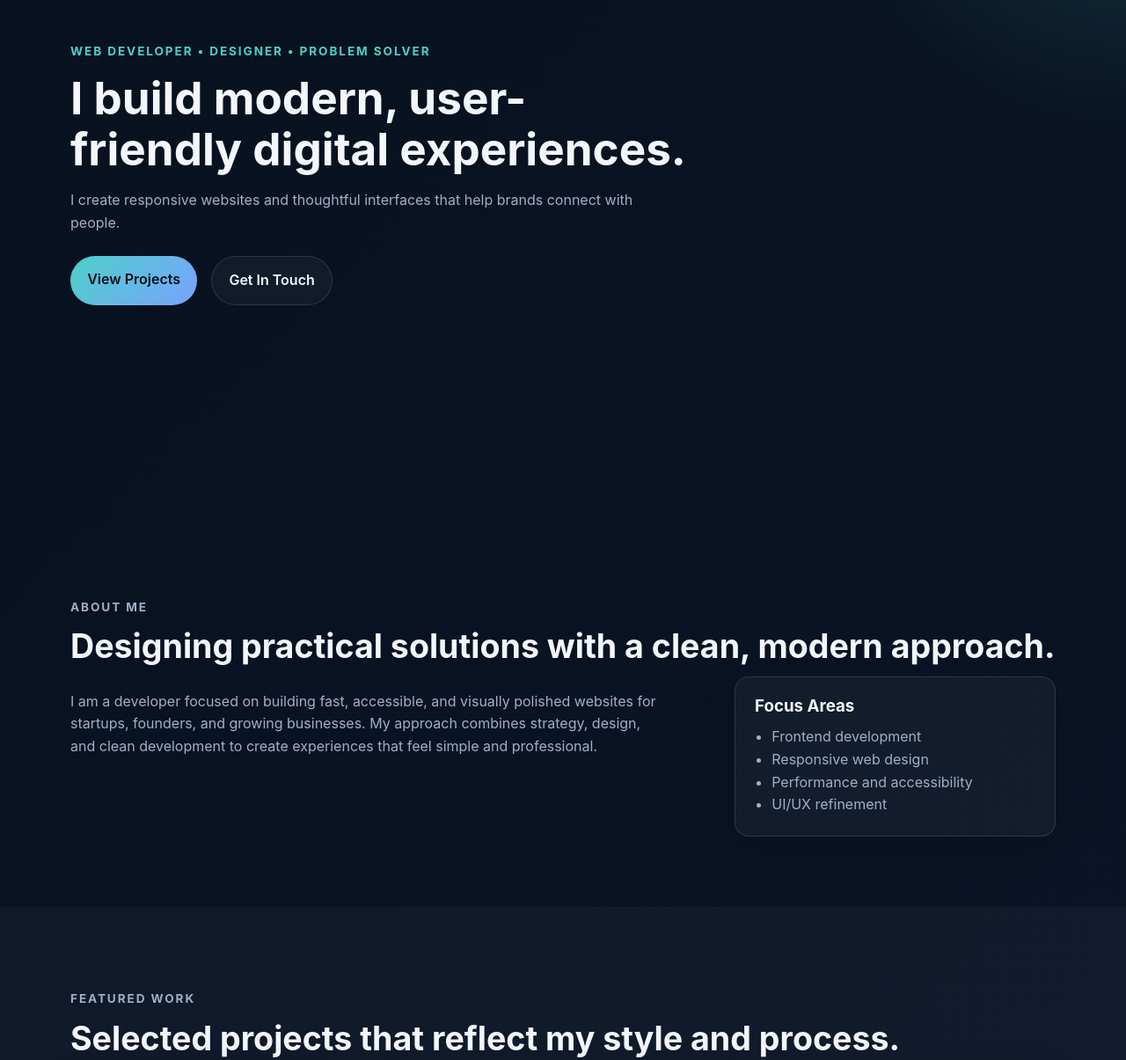
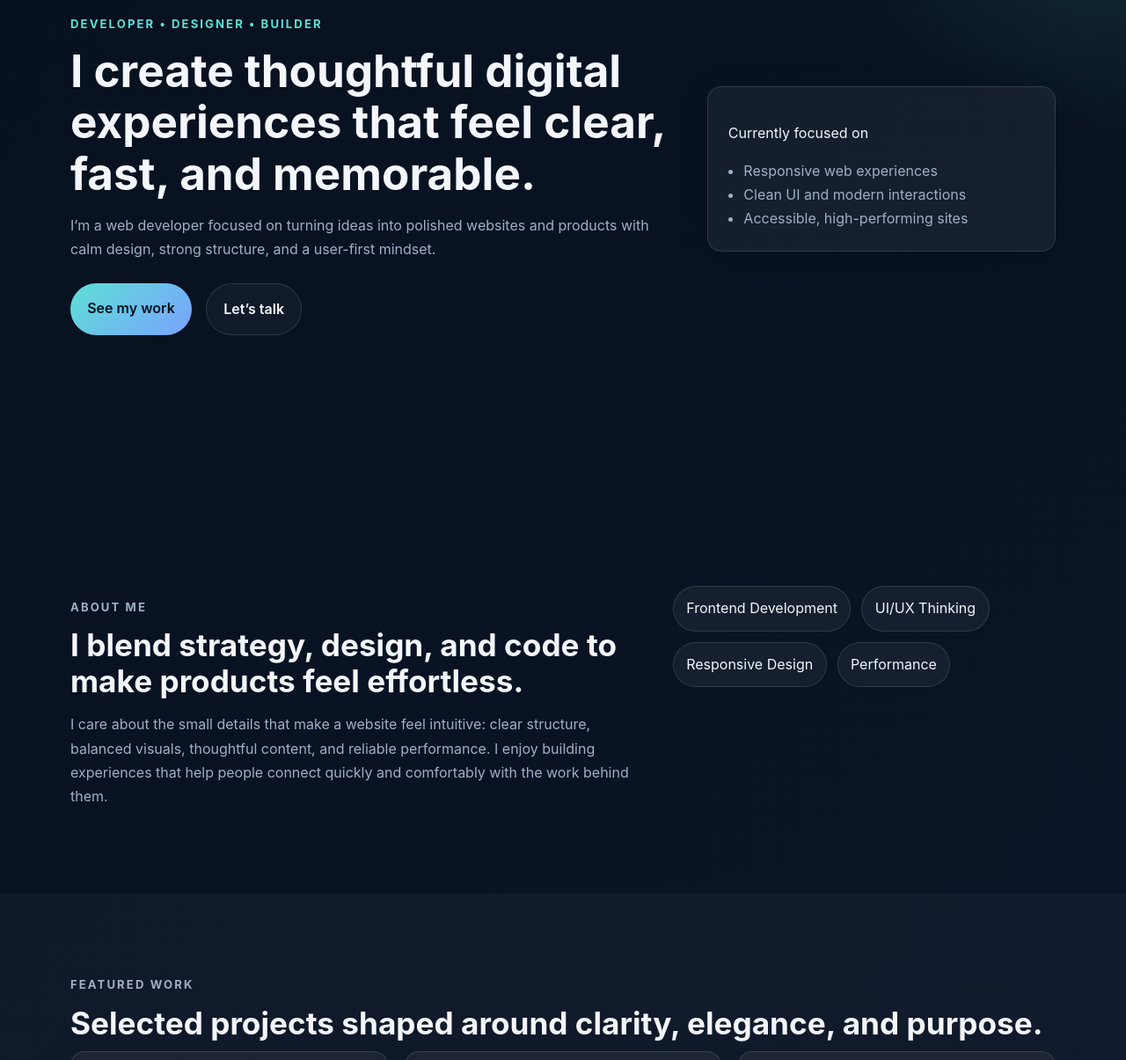
Before and after one commit to achyusuf/portfolio, a plain HTML site: page index.html in a window 1280 px wide. Shown: the part 214-1419 px from the top of the page at 88% size. Drawn offline with Linux system fonts and the light colour scheme; a script that the page names is missing.

Commit message:
fix: adjust it

```diff
--- a/index.html
+++ b/index.html
@@ -3,7 +3,7 @@
   <head>
     <meta charset="UTF-8" />
     <meta name="viewport" content="width=device-width, initial-scale=1.0" />
-    <meta name="description" content="Professional portfolio website built for GitHub Pages deployment." />
+    <meta name="description" content="Professional portfolio for Alex Yusuf, showcasing modern web development and thoughtful digital experiences." />
     <title>Alex Yusuf | Portfolio</title>
     <link rel="stylesheet" href="styles.css" />
   </head>
@@ -13,46 +13,53 @@
         <a class="brand" href="#home">Alex Yusuf</a>
         <div class="nav-links">
           <a href="#about">About</a>
-          <a href="#projects">Projects</a>
+          <a href="#projects">Work</a>
           <a href="#contact">Contact</a>
         </div>
       </nav>
 
       <section id="home" class="hero-content container">
-        <div>
-          <p class="eyebrow">Web Developer • Designer • Problem Solver</p>
-          <h1>I build modern, user-friendly digital experiences.</h1>
+        <div class="hero-copy">
+          <p class="eyebrow">Developer • Designer • Builder</p>
+          <h1>I create thoughtful digital experiences that feel clear, fast, and memorable.</h1>
           <p class="hero-text">
-            I create responsive websites and thoughtful interfaces that help brands connect with people.
+            I’m a web developer focused on turning ideas into polished websites and products with calm design,
+            strong structure, and a user-first mindset.
           </p>
           <div class="hero-actions">
-            <a class="btn btn-primary" href="#projects">View Projects</a>
-            <a class="btn btn-secondary" href="#contact">Get In Touch</a>
+            <a class="btn btn-primary" href="#projects">See my work</a>
+            <a class="btn btn-secondary" href="#contact">Let’s talk</a>
           </div>
+        </div>
+
+        <div class="hero-card">
+          <p class="card-label">Currently focused on</p>
+          <ul>
+            <li>Responsive web experiences</li>
+            <li>Clean UI and modern interactions</li>
+            <li>Accessible, high-performing sites</li>
+          </ul>
         </div>
       </section>
     </header>
 
     <main>
-      <section id="about" class="section container">
-        <div class="section-heading">
+      <section id="about" class="section">
+        <div class="container intro-grid">
+          <div>
             <p class="eyebrow">About Me</p>
-          <h2>Designing practical solutions with a clean, modern approach.</h2>
+            <h2>I blend strategy, design, and code to make products feel effortless.</h2>
+            <p>
+              I care about the small details that make a website feel intuitive: clear structure, balanced visuals,
+              thoughtful content, and reliable performance. I enjoy building experiences that help people connect
+              quickly and comfortably with the work behind them.
+            </p>
           </div>
-        <div class="about-grid">
-          <p>
-            I am a developer focused on building fast, accessible, and visually polished websites for startups,
-            founders, and growing businesses. My approach combines strategy, design, and clean development to
-            create experiences that feel simple and professional.
-          </p>
-          <div class="card">
-            <h3>Focus Areas</h3>
-            <ul>
-              <li>Frontend development</li>
-              <li>Responsive web design</li>
-              <li>Performance and accessibility</li>
-              <li>UI/UX refinement</li>
-            </ul>
+          <div class="pill-group">
+            <span class="pill">Frontend Development</span>
+            <span class="pill">UI/UX Thinking</span>
+            <span class="pill">Responsive Design</span>
+            <span class="pill">Performance</span>
           </div>
         </div>
       </section>
@@ -61,38 +68,40 @@
         <div class="container">
           <div class="section-heading">
             <p class="eyebrow">Featured Work</p>
-            <h2>Selected projects that reflect my style and process.</h2>
+            <h2>Selected projects shaped around clarity, elegance, and purpose.</h2>
           </div>
           <div class="project-grid">
             <article class="project-card">
-              <h3>Studio Landing Page</h3>
-              <p>A sleek launch page for a creative agency with strong storytelling and conversion-focused sections.</p>
-              <a href="#contact">Request similar project</a>
+              <h3>Launch-ready landing page</h3>
+              <p>A polished experience designed to introduce a brand clearly and guide visitors toward action.</p>
+              <a href="#contact">Create something similar</a>
             </article>
             <article class="project-card">
-              <h3>Product Showcase</h3>
-              <p>A polished product experience built to present features clearly and guide users toward action.</p>
-              <a href="#contact">Discuss your idea</a>
+              <h3>Product showcase</h3>
+              <p>A modern, story-driven layout that makes features feel easy to understand and easy to explore.</p>
+              <a href="#contact">Discuss a concept</a>
             </article>
             <article class="project-card">
-              <h3>Portfolio Redesign</h3>
-              <p>A minimalist portfolio experience tailored for professionals who want a strong first impression.</p>
+              <h3>Personal portfolio refresh</h3>
+              <p>A clean and confident presentation that reflects personality while staying highly professional.</p>
               <a href="#contact">Build yours</a>
             </article>
           </div>
         </div>
       </section>
 
-      <section id="contact" class="section container">
+      <section id="contact" class="section">
+        <div class="container">
           <div class="section-heading">
             <p class="eyebrow">Contact</p>
-          <h2>Let’s make something great together.</h2>
+            <h2>Let’s build something thoughtful together.</h2>
           </div>
           <div class="contact-card">
-          <p>Open to freelance work, collaborations, and new opportunities.</p>
+            <p>Open to freelance work, collaborations, and exciting new opportunities.</p>
             <div class="contact-actions">
               <a class="btn btn-primary" href="mailto:hello@alexyusuf.com">hello@alexyusuf.com</a>
               <a class="btn btn-secondary" href="https://github.com" target="_blank" rel="noreferrer">GitHub</a>
+            </div>
           </div>
         </div>
       </section>
--- a/styles.css
+++ b/styles.css
@@ -1,10 +1,10 @@
 :root {
   --bg: #07111f;
-  --surface: #0f1b2d;
-  --surface-2: #13233b;
+  --bg-soft: #0d1830;
+  --card: rgba(255, 255, 255, 0.05);
   --text: #f3f6fb;
   --muted: #9fb0c7;
-  --accent: #4dd0c8;
+  --accent: #5de0d5;
   --accent-2: #7aa2ff;
   --border: rgba(255, 255, 255, 0.12);
 }
@@ -22,7 +22,7 @@ body {
   font-family: Inter, "Segoe UI", Roboto, sans-serif;
   background: linear-gradient(135deg, var(--bg) 0%, #0b1528 100%);
   color: var(--text);
-  line-height: 1.6;
+  line-height: 1.7;
 }
 
 img {
@@ -41,7 +41,7 @@ a {
 
 .hero {
   min-height: 100vh;
-  background: radial-gradient(circle at top right, rgba(77, 208, 200, 0.2), transparent 24%);
+  background: radial-gradient(circle at top right, rgba(93, 224, 213, 0.2), transparent 24%);
 }
 
 .nav {
@@ -53,7 +53,7 @@ a {
 
 .brand {
   font-weight: 700;
-  letter-spacing: 0.04em;
+  letter-spacing: 0.12em;
   text-transform: uppercase;
 }
 
@@ -72,7 +72,9 @@ a {
 
 .hero-content {
   display: grid;
+  grid-template-columns: 1.4fr 0.8fr;
   align-items: center;
+  gap: 2rem;
   min-height: calc(100vh - 90px);
   padding: 2rem 0 4rem;
 }
@@ -82,8 +84,8 @@ a {
   margin-bottom: 0.75rem;
   color: var(--accent);
   text-transform: uppercase;
-  letter-spacing: 0.14em;
-  font-size: 0.85rem;
+  letter-spacing: 0.16em;
+  font-size: 0.82rem;
   font-weight: 700;
 }
 
@@ -96,18 +98,18 @@ h3 {
 
 h1 {
   font-size: clamp(2.2rem, 4vw, 4rem);
-  max-width: 700px;
+  max-width: 760px;
 }
 
 h2 {
-  font-size: clamp(1.7rem, 3vw, 2.35rem);
+  font-size: clamp(1.6rem, 3vw, 2.2rem);
 }
 
 .hero-text,
 .section-heading p,
 .contact-card p,
 .project-card p,
-.about-grid p {
+.intro-grid p {
   color: var(--muted);
   max-width: 680px;
 }
@@ -122,7 +124,7 @@ h2 {
 
 .btn {
   display: inline-block;
-  padding: 0.9rem 1.2rem;
+  padding: 0.95rem 1.2rem;
   border-radius: 999px;
   font-weight: 600;
   transition: transform 0.2s ease, background 0.2s ease;
@@ -150,35 +152,49 @@ h2 {
   background: rgba(255, 255, 255, 0.03);
 }
 
-.about-grid,
-.project-grid {
+.intro-grid {
   display: grid;
-  gap: 1.5rem;
-}
-
-.about-grid {
-  grid-template-columns: 2fr 1fr;
+  gap: 2rem;
+  grid-template-columns: 1.2fr 0.8fr;
   align-items: start;
 }
 
-.card,
+.pill-group {
+  display: flex;
+  flex-wrap: wrap;
+  gap: 0.75rem;
+}
+
+.pill {
+  display: inline-flex;
+  align-items: center;
+  padding: 0.7rem 0.9rem;
+  border-radius: 999px;
+  background: var(--card);
+  color: var(--text);
+  border: 1px solid var(--border);
+}
+
+.project-grid {
+  display: grid;
+  gap: 1.2rem;
+  grid-template-columns: repeat(3, minmax(0, 1fr));
+}
+
+.hero-card,
 .project-card,
 .contact-card {
-  background: rgba(255, 255, 255, 0.04);
+  background: var(--card);
   border: 1px solid var(--border);
   border-radius: 1rem;
   padding: 1.4rem;
   box-shadow: 0 10px 40px rgba(0, 0, 0, 0.16);
 }
 
-ul {
-  padding-left: 1.2rem;
+.hero-card ul {
+  padding-left: 1.1rem;
   margin: 0;
   color: var(--muted);
-}
-
-.project-grid {
-  grid-template-columns: repeat(3, minmax(0, 1fr));
 }
 
 .project-card a {
@@ -200,8 +216,9 @@ ul {
   padding-top: 1rem;
 }
 
-@media (max-width: 820px) {
-  .about-grid,
+@media (max-width: 900px) {
+  .hero-content,
+  .intro-grid,
   .project-grid {
     grid-template-columns: 1fr;
   }
```
Lines whose indentation alone changed are shown as unchanged.
